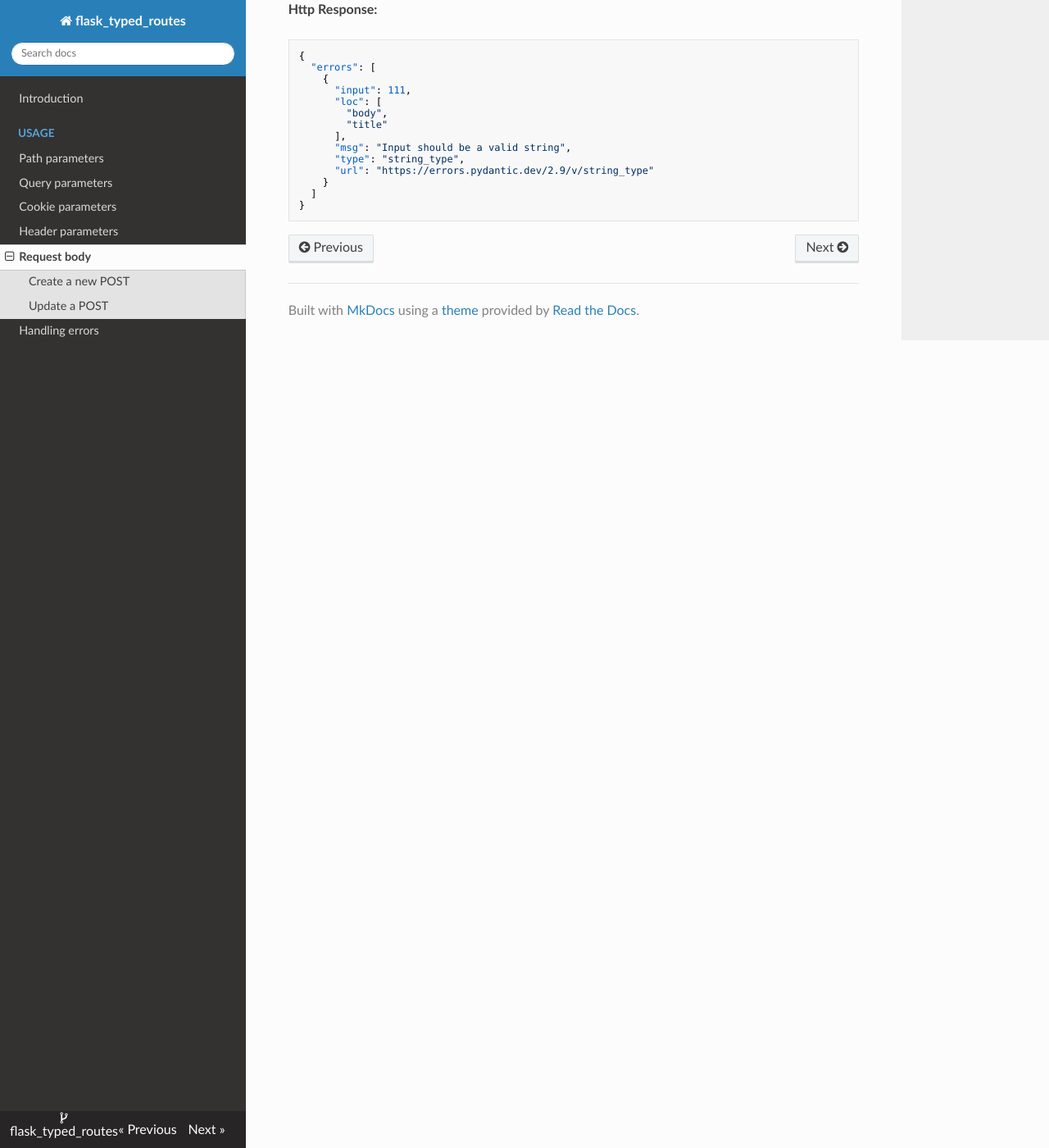
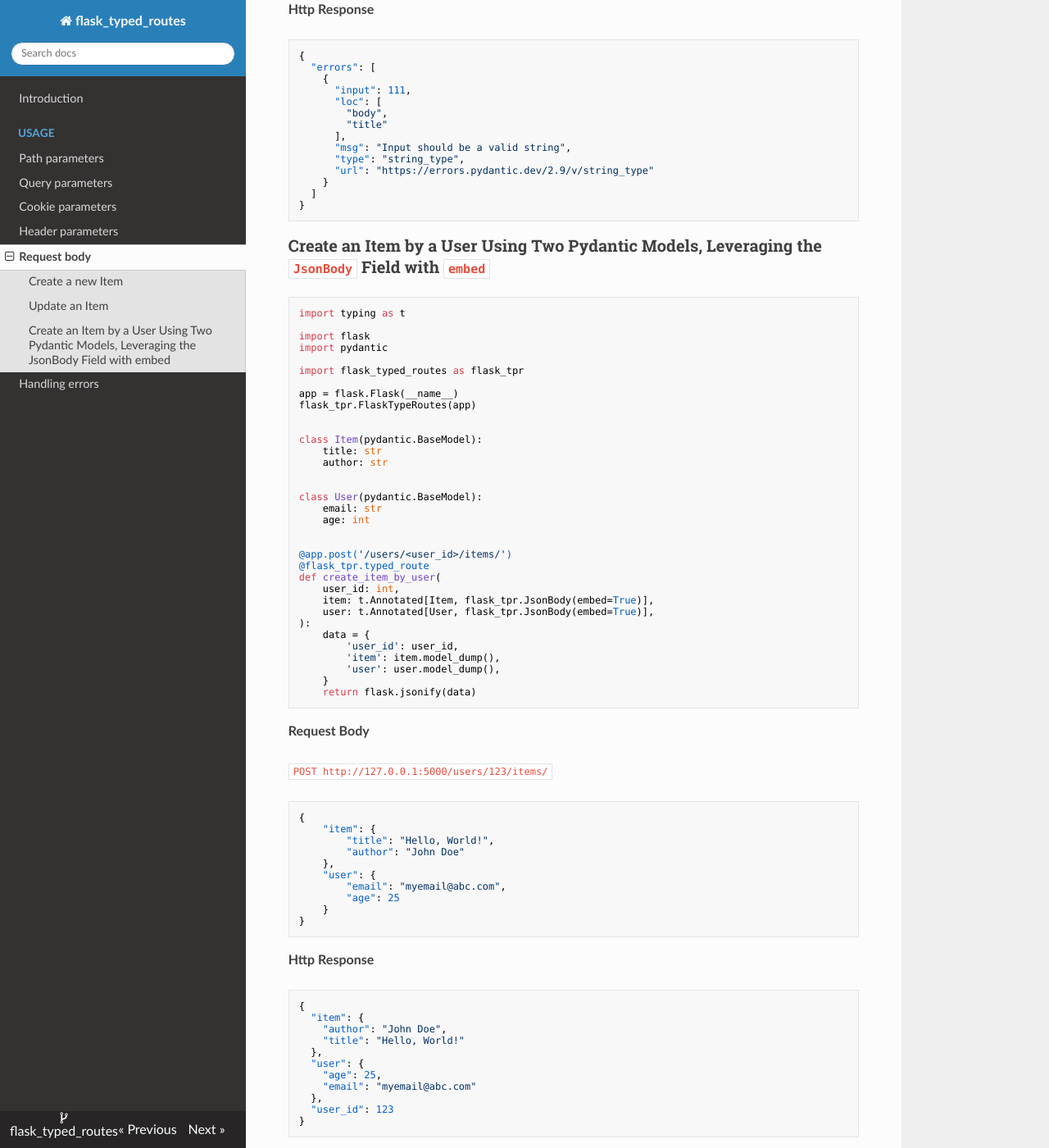
Before and after one commit to rmoralespp/flask_typed_routes, an MkDocs documentation site: the page built from docs/body.md, in a window 1280 px wide and 1400 px high, scrolled down 1739 px. Shown: the whole window at 82% size. Built offline with MkDocs 1.6.1, drawn with Linux system fonts in a browser that asks for light colours; nearby versions of some CDN libraries; some of the changed text lies outside the part shown.

Commit message:
Update documentation

````diff
--- a/docs/body.md
+++ b/docs/body.md
@@ -2,7 +2,6 @@
 
 To declare a request body, you use Pydantic models with all their power and benefits
 The library provides annotations like `JsonBody()` to validate specific fields in the request body.
-
 
 Basic Usage of request Body Validation:
 
@@ -18,26 +17,26 @@ app = flask.Flask(__name__)
 flask_tpr.FlaskTypeRoutes(app)
 
 
-class Post(pydantic.BaseModel):
+class Item(pydantic.BaseModel):
     title: str
     author: str
 
 
-@app.post('/posts/')
+@app.post('/items/')
 @flask_tpr.typed_route
-def create_post(post: Post):
-    return flask.jsonify(post.model_dump())
+def create_item(item: Item):
+    return flask.jsonify(item.model_dump())
 
 
-@app.put('/posts/<post_id>/')
+@app.put('/items/<item_id>/')
 @flask_tpr.typed_route
-def update_post(
-    post_id: int,
+def update_item(
+    item_id: int,
     title: t.Annotated[str, flask_tpr.JsonBody()] = None,
     author: t.Annotated[str, flask_tpr.JsonBody()] = None,
 ):
     data = {
-        'post_id': post_id,
+        'item_id': item_id,
         'title': title,
         'author': author,
     }
@@ -46,16 +45,16 @@ def update_post(
 
 Explanation:
 
-- `Post`: Pydantic model that represents the structure of the request body. The model has two fields: `title` and
+- `Item`: Pydantic model that represents the structure of the request body. The model has two fields: `title` and
   `author`.
-- `create_post`: Route that accepts a POST request with a JSON body that must match the `Post` model.
-- `update_post`: Route that accepts a URL parameter `post_id` that must be an integer. The route also accepts two
+- `create_item`: Route that accepts a POST request with a JSON body that must match the `Item` model.
+- `update_item`: Route that accepts a URL parameter `item_id` that must be an integer. The route also accepts two
   optional JSON body parameters: `title` and `author`. The parameters are validated using the library field `JsonBody`.
 
-### Create a new POST
+### Create a new Item
 
-**Invalid request Body:**
-`http://127.0.0.1:5000/posts/`
+**Invalid request Body**
+`POST http://127.0.0.1:5000/items/`
 
 ```json
 {
@@ -84,10 +83,10 @@ Explanation:
 }
 ```
 
-### Update a POST
+### Update an Item
 
-**Invalid request Body:**
-`http://127.0.0.1:5000/posts/123`
+**Invalid request Body**
+`PUT http://127.0.0.1:5000/items/123`
 
 ```json
 {
@@ -95,7 +94,7 @@ Explanation:
 }
 ```
 
-**Http Response:**
+**Http Response**
 
 ```json
 {
@@ -113,3 +112,75 @@ Explanation:
   ]
 }
 ```
+
+### Create an Item by a User Using Two Pydantic Models, Leveraging the `JsonBody` Field with `embed`
+
+```python
+import typing as t
+
+import flask
+import pydantic
+
+import flask_typed_routes as flask_tpr
+
+app = flask.Flask(__name__)
+flask_tpr.FlaskTypeRoutes(app)
+
+
+class Item(pydantic.BaseModel):
+    title: str
+    author: str
+
+
+class User(pydantic.BaseModel):
+    email: str
+    age: int
+
+
+@app.post('/users/<user_id>/items/')
+@flask_tpr.typed_route
+def create_item_by_user(
+    user_id: int,
+    item: t.Annotated[Item, flask_tpr.JsonBody(embed=True)],
+    user: t.Annotated[User, flask_tpr.JsonBody(embed=True)],
+):
+    data = {
+        'user_id': user_id,
+        'item': item.model_dump(),
+        'user': user.model_dump(),
+    }
+    return flask.jsonify(data)
+```
+
+**Request Body**
+
+`POST http://127.0.0.1:5000/users/123/items/`
+
+```json
+{
+    "item": {
+        "title": "Hello, World!",
+        "author": "John Doe"
+    },
+    "user": {
+        "email": "myemail@abc.com",
+        "age": 25
+    }
+}
+```
+
+**Http Response**
+
+```json
+{
+  "item": {
+    "author": "John Doe",
+    "title": "Hello, World!"
+  },
+  "user": {
+    "age": 25,
+    "email": "myemail@abc.com"
+  },
+  "user_id": 123
+}
+```
````
